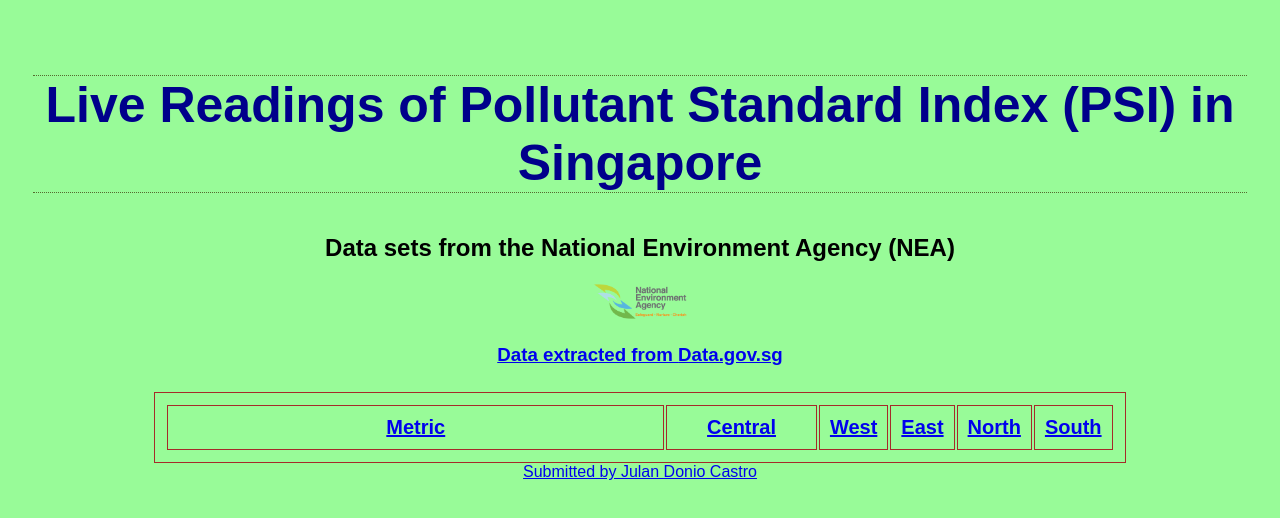
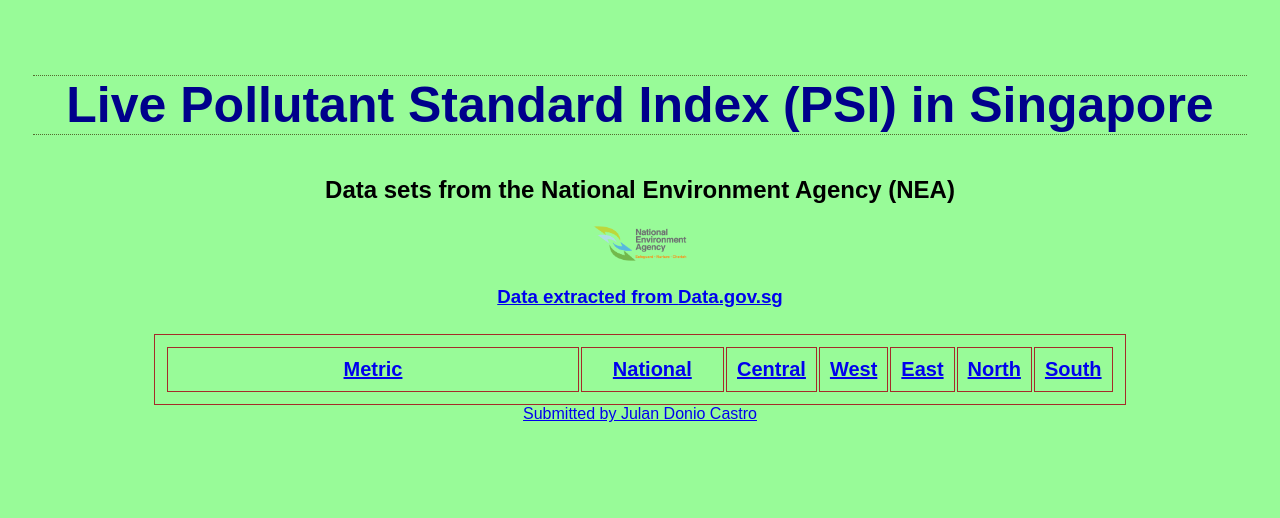
Before and after one commit to julan07/HASS-assignment1, a plain HTML site: page index.html in a window 1280 px wide. Drawn offline with nearby package versions, Linux system fonts and the light colour scheme; no server answers.

Commit message:
Update index.html

```diff
--- a/index.html
+++ b/index.html
@@ -47,16 +47,17 @@ table, th, td{
 </head>
 <body>
 <div>
-    <h2 class="header">Live Readings of Pollutant Standard Index (PSI) in Singapore </h2>
-    <h2> Data sets from the National Environment Agency (NEA)</h2>
-<a href="https://www.nea.gov.sg"><img src="nea_logo.png" alt="NEA Logo" style="width: 8%;">
-    <h3> <p>Data extracted from <a id="sourcelink" href="https://data.gov.sg/dataset/psi" target="_blank"> Data.gov.sg </p>
+    <h2 class="header">Live Pollutant Standard Index (PSI) in Singapore </h2>
+    <h2>Data sets from the National Environment Agency (NEA)</h2>
+        <a href="https://www.nea.gov.sg"><img src="nea_logo.png" alt="NEA Logo" style="width: 8%;">
+    <h3><p>Data extracted from <a id="sourcelink" href="https://data.gov.sg/dataset/psi" target="_blank"> Data.gov.sg </p> </h3>
     <h4 id="timestring"></h4>
 </div>
 
 <table id="PSItable">
     <tr>
         <th>Metric</th>
+        <th>National</th>
         <th>Central</th>
         <th>West</th>
         <th>East</th>
```
